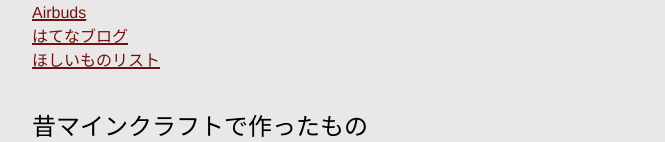
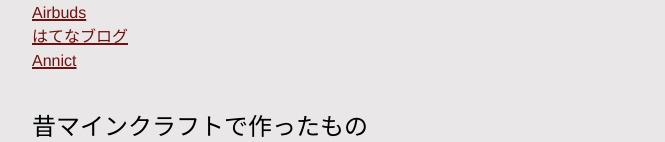
Before and after one commit to nrRoute/nrroute.net, an Astro site: page / in a window 1280 px wide. Shown: the part 463-605 px from the top of the page, without its empty margins (260-925 px from the left). Built offline with nearby package versions, Linux system fonts and the light colour scheme; Astro itself is replaced by a stand-in of ours.

Commit message:
update: remove wishlist and add annict

```diff
--- a/src/pages/index.astro
+++ b/src/pages/index.astro
@@ -41,7 +41,7 @@ import Layout from "../layouts/Layout.astro";
         <a href="https://nrroute.hatenablog.com/" target="_blank" rel="noopener noreferrer">はてなブログ</a>
       </li>
       <li>
-        <a href="https://www.amazon.co.jp/hz/wishlist/ls/14D9L62NO9O7Q/" target="_blank" rel="noopener noreferrer">ほしいものリスト</a>
+        <a href="https://annict.com/@ewsn" target="_blank" rel="noopener noreferrer">Annict</a>
       </li>
     </ul>
   </Card>
```
